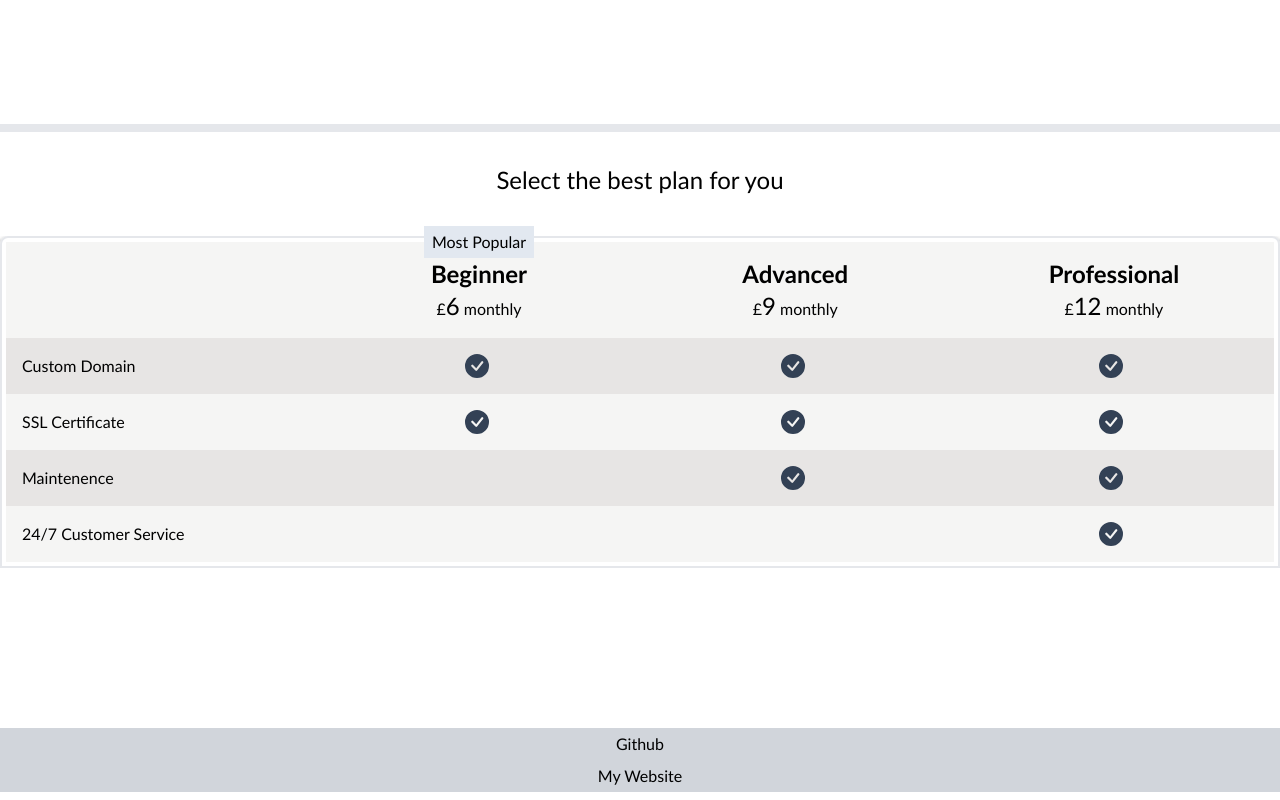
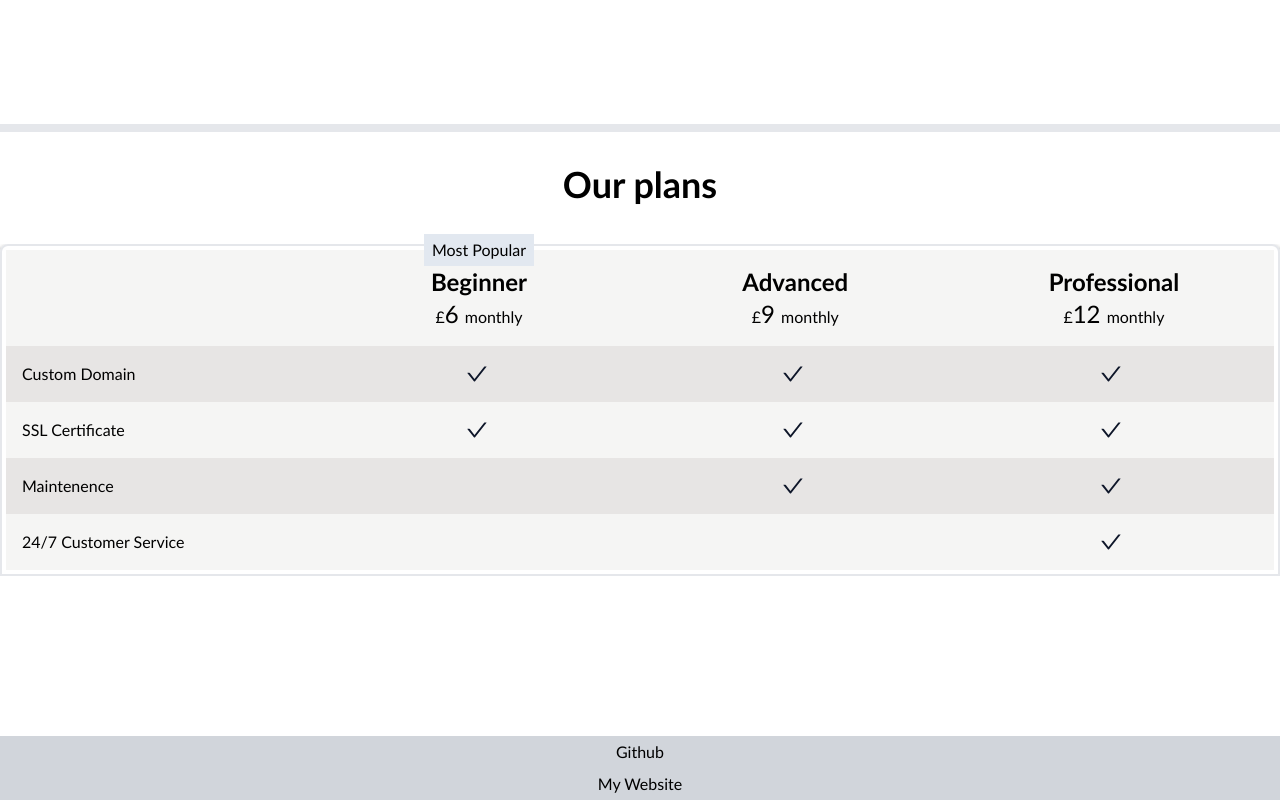
Before and after one commit to AroonSalotra/freelance-website, a Next.js app: page / in a window 1280 px wide. Shown: the part 2316-3116 px from the top of the page. Built offline with nearby package versions, Linux system fonts and the light colour scheme.

Commit message:
add styling to pricing table

```diff
--- a/components/TableBlock.tsx
+++ b/components/TableBlock.tsx
@@ -1,4 +1,5 @@
 import { BsCheckCircleFill } from "react-icons/bs"
+import { AiOutlineCheck } from "react-icons/ai"
 
 type TProps = {
     check?: boolean
@@ -8,7 +9,7 @@ const TableBlock = ({ check }: TProps) => {
     return (
         <td>
             <div className="pl-[45%]">
-                {check ? <BsCheckCircleFill className="text-slate-700 text-2xl" /> : null}
+                {check ? <AiOutlineCheck className="text-slate-900 text-2xl" /> : null}
             </div>
         </td>
     );
--- a/pages/index.tsx
+++ b/pages/index.tsx
@@ -41,6 +41,7 @@ export default function Home() {
 
     return () => clearInterval(interval)
   }, [index])
+
 
 
   return (
@@ -140,15 +141,8 @@ export default function Home() {
 
       </section>
 
-
-      {/* <button className={observerBtn ? "py-20 animate-fadeUp" : ""} ref={refQuote}>
-        <Link href={"/quote"} className="btn !text-5xl">
-          Get Started
-        </Link>
-      </button> */}
-
       <section className="pb-20">
-        <h2 className="text-2xl pb-10 border-t-8 pt-8">Select the best plan for you</h2>
+        <h2 className="text-4xl pb-10 border-t-8 pt-8 font-semibold">Our plans</h2>
 
         <table className="table-mobile sm:m-auto sm:justify-center text-left" ref={refPrice}>
           <tbody className={`border-2 p-1 rounded-lg rounded-b-none shadow-md shadow-black transition-all overflow-y-hidden
@@ -161,47 +155,50 @@ export default function Home() {
                   ${observerPrice ? "animate-fade" : ""}`}>
                     Most Popular</h2>
                   <h2 className="text-2xl">Beginner</h2>
-                  <h2 className="font-normal">£<span className="text-2xl">6</span> monthly</h2>
+                  <h2 className="font-normal">£
+                    <span className="text-2xl">6 </span>
+                    monthly</h2>
                 </div>
               </th>
               <th>
                 <div className="flex flex-col items-center">
                   <h2 className="text-2xl">Advanced</h2>
-                  <h2 className="font-normal">£<span className="text-2xl">9</span> monthly</h2>
-
+                  <h2 className="font-normal">£
+                    <span className="text-2xl">9 </span>
+                    monthly</h2>
                 </div>
-
               </th>
               <th>
                 <div className="flex flex-col items-center">
                   <h2 className="text-2xl">Professional</h2>
-                  <h2 className="font-normal">£<span className="text-2xl">12</span> monthly</h2>
-
+                  <h2 className="font-normal">£
+                    <span className="text-2xl">12 </span>
+                    monthly</h2>
                 </div>
               </th>
             </tr>
 
             <tr>
-              <td>Custom Domain</td>
+              <td className="transition-[font]">Custom Domain</td>
               <TableBlock check={true} />
               <TableBlock check={true} />
               <TableBlock check={true} />
             </tr>
             <tr>
-              <td>SSL Certificate</td>
+              <td className="transition-[font]">SSL Certificate</td>
               <TableBlock check={true} />
               <TableBlock check={true} />
               <TableBlock check={true} />
 
             </tr>
             <tr>
-              <td>Maintenence</td>
+              <td className="transition-[font]">Maintenence</td>
               <TableBlock check={false} />
               <TableBlock check={true} />
               <TableBlock check={true} />
             </tr>
             <tr>
-              <td>24/7 Customer Service</td>
+              <td className="transition-[font]">24/7 Customer Service</td>
               <TableBlock check={false} />
               <TableBlock check={false} />
               <TableBlock check={true} />
--- a/styles/globals.css
+++ b/styles/globals.css
@@ -117,12 +117,7 @@ tr:hover {
   @apply bg-slate-100
 }
 
-.table-title {
-  /* border-image-source: linear-gradient(rgb(163, 85, 40), green);
-  border-image-slice: 1; */
-  /* position: absolute; */
-  /* @apply border-2 p-1 font-normal */
+tr:hover td {
+  /* font-size: 2rem; */
+  @apply sm:text-[20px] font-semibold
 }
-
-
-.info {}
```
